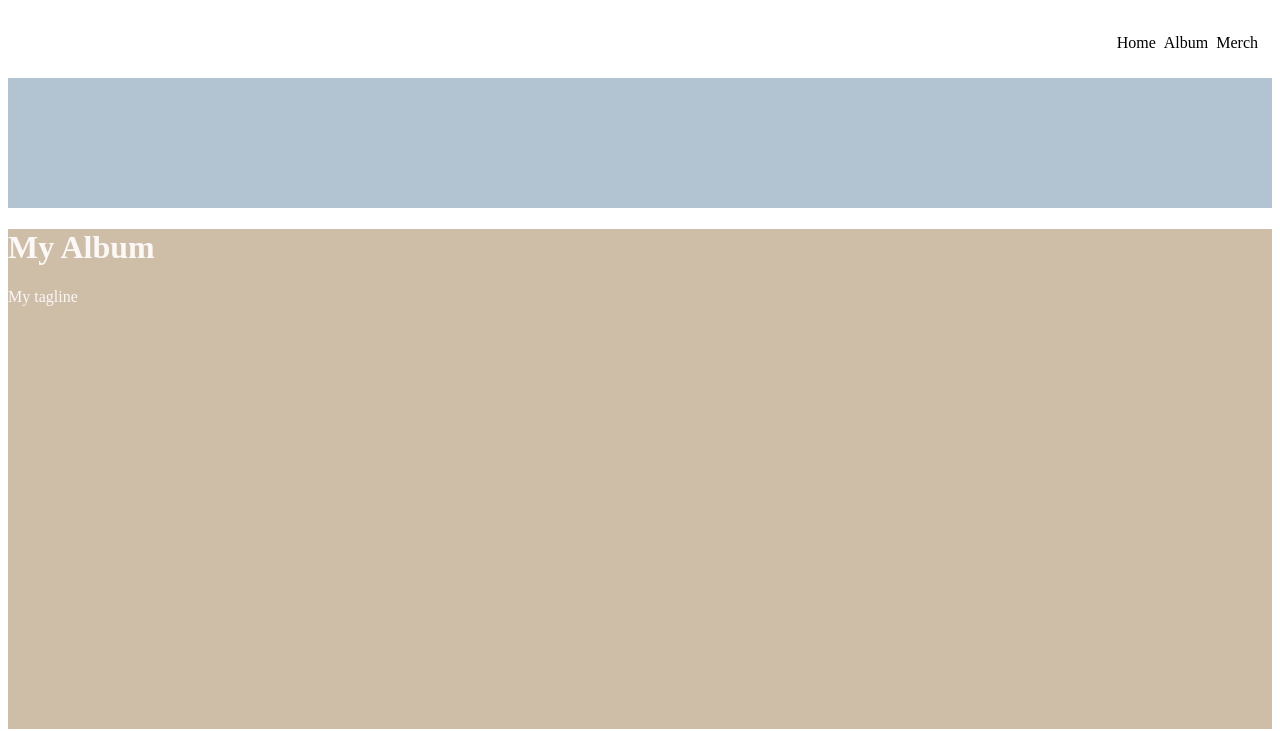
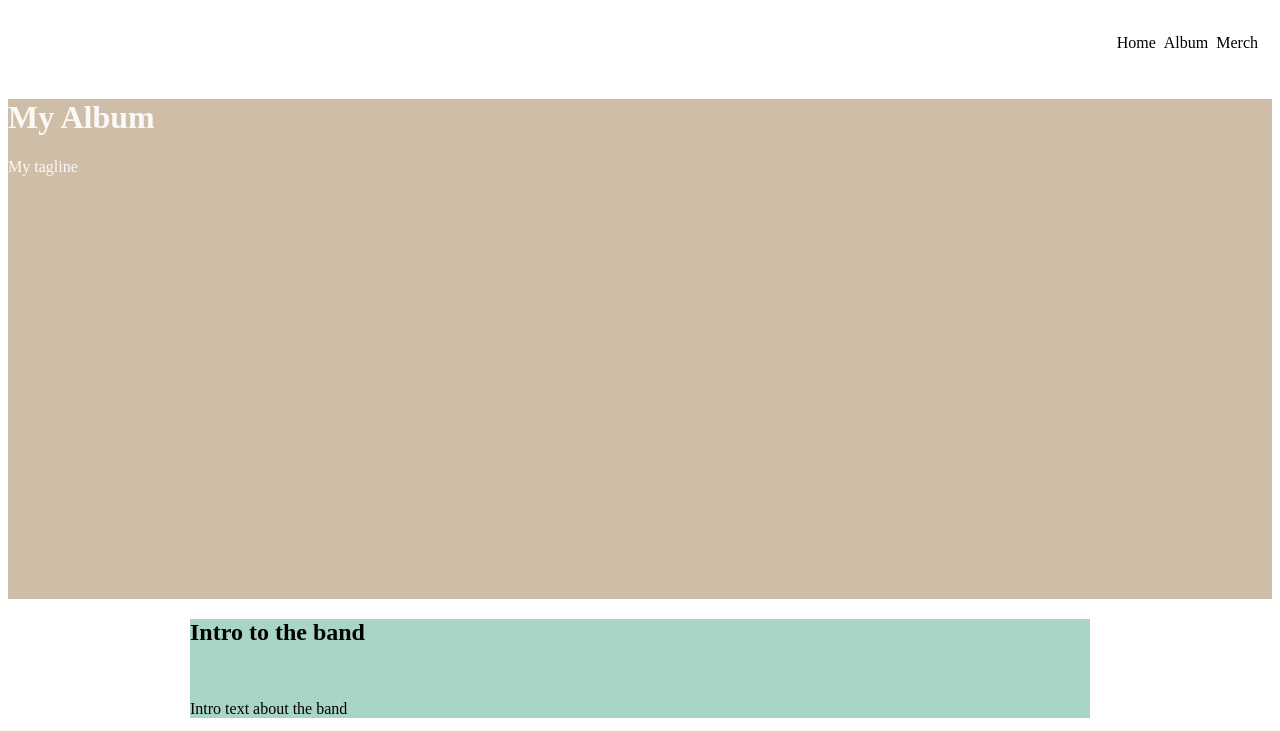
Before and after one commit to Jack-Donald98/ALBUM, a plain HTML site: page index.html in a window 1280 px wide. Shown: the top 731 px of the page. Drawn offline with Linux system fonts and the light colour scheme; grey boxes are pictures that could not be loaded.

Commit message:
Update styles.css

```diff
--- a/css/styles.css
+++ b/css/styles.css
@@ -1,7 +1,3 @@
-header {
-    height: 200px;
-    background-color: rgb(178, 195, 209);
-}
 nav {
     background-color: white;
     padding: 10px;
```
